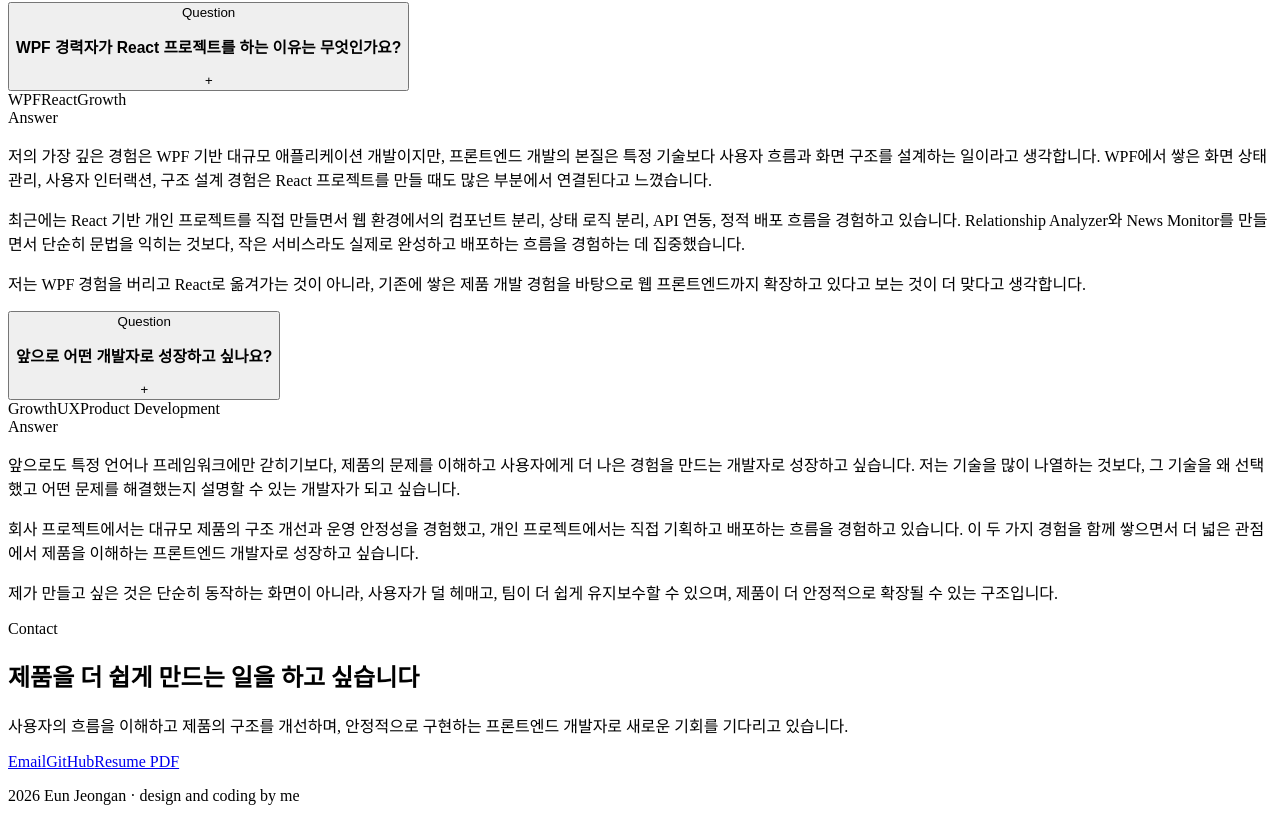
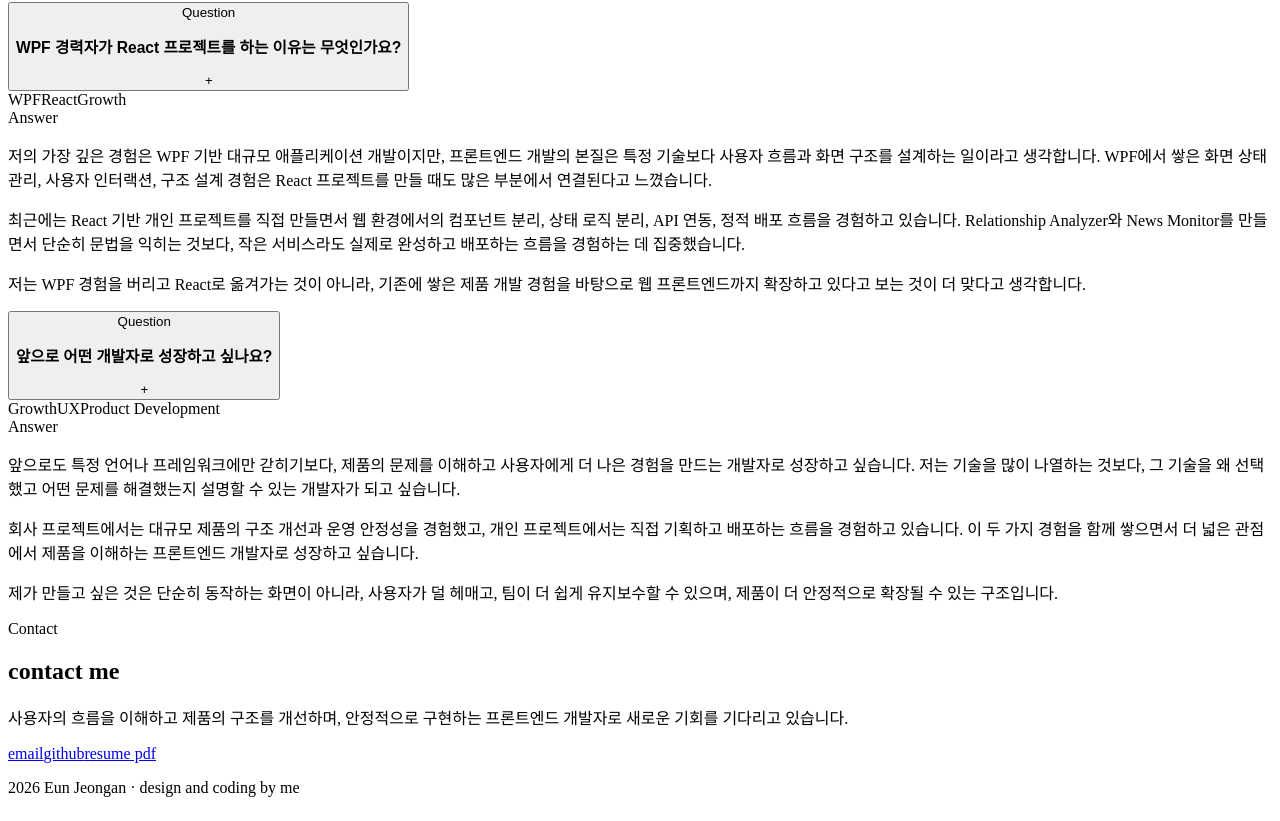
Before and after one commit to coffee-and/eun-portfolio, a React (Vite) app: page / in a window 1280 px wide. Shown: the part 10041-10862 px from the top of the page. Built offline with nearby package versions, Linux system fonts and the light colour scheme; the HTML template or start-up script is replaced by a standard one.

Commit message:
Align contact section copy with minimal style

```diff
--- a/src/components/ContactSection.tsx
+++ b/src/components/ContactSection.tsx
@@ -7,7 +7,7 @@ const ContactSection = () => {
     <section id="contact">
       <SectionHeader
         eyebrow="Contact"
-        title="제품을 더 쉽게 만드는 일을 하고 싶습니다"
+        title="contact me"
         description={`사용자의 흐름을 이해하고 제품의 구조를 개선하며,
 안정적으로 구현하는 프론트엔드 개발자로 새로운 기회를 기다리고 있습니다.`}
       />
@@ -17,7 +17,7 @@ const ContactSection = () => {
           className="pill-button pill-button--primary"
           href="mailto:annn@kakao.com"
         >
-          Email
+          email
         </a>
 
         <a
@@ -26,7 +26,7 @@ const ContactSection = () => {
           target="_blank"
           rel="noreferrer"
         >
-          GitHub
+          github
         </a>
 
         <a
@@ -35,7 +35,7 @@ const ContactSection = () => {
           target="_blank"
           rel="noreferrer"
         >
-          Resume PDF
+          resume pdf
         </a>
       </div>
     </section>
```
